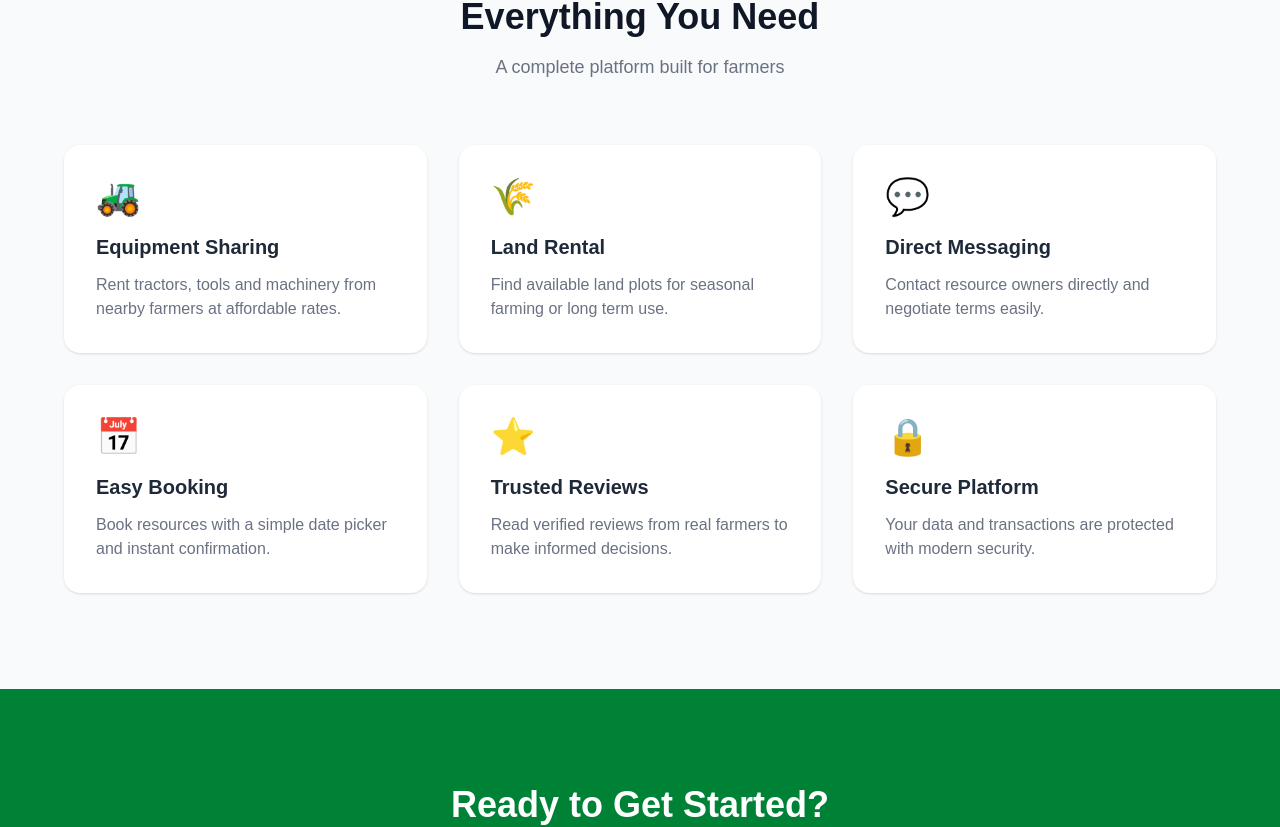
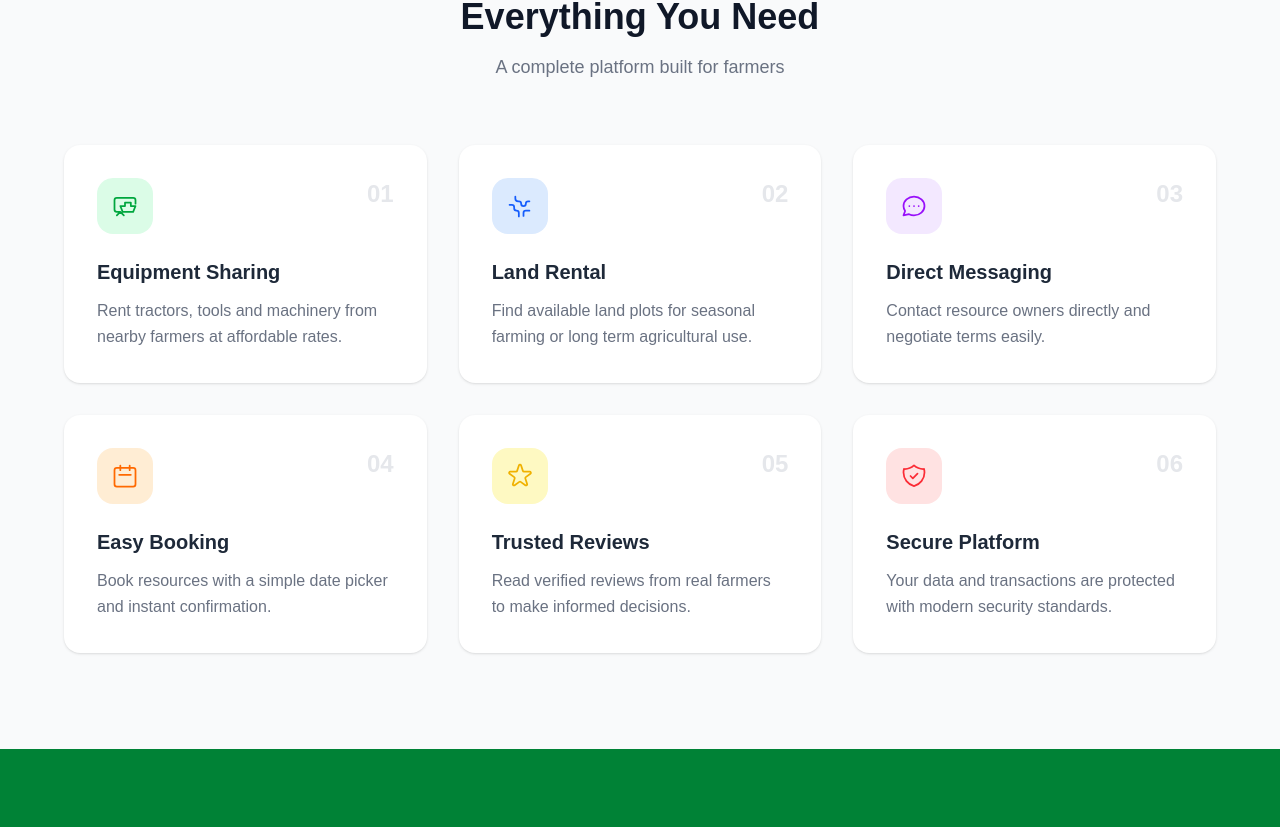
Before and after one commit to lhadjameur/agri-platform, a Next.js app: page / in a window 1280 px wide. Shown: the part 1345-2172 px from the top of the page. Built offline with nearby package versions, Linux system fonts and the light colour scheme.

Commit message:
Update homepage features section with professional icons and card design

```diff
--- a/src/app/page.js
+++ b/src/app/page.js
@@ -70,17 +70,17 @@ export default function Home() {
           <p className="text-center text-gray-500 mb-16 text-lg">Get started in 3 simple steps</p>
           <div className="grid grid-cols-3 gap-8">
             <div className="text-center">
-              <div className="w-16 h-16 bg-green-100 rounded-full flex items-center justify-center mx-auto mb-6 text-2xl">1</div>
+              <div className="w-16 h-16 bg-green-100 rounded-full flex items-center justify-center mx-auto mb-6 text-2xl font-bold text-green-700">1</div>
               <h4 className="text-xl font-bold text-gray-800 mb-3">Create Account</h4>
               <p className="text-gray-500">Sign up for free and set up your farmer profile in minutes.</p>
             </div>
             <div className="text-center">
-              <div className="w-16 h-16 bg-green-100 rounded-full flex items-center justify-center mx-auto mb-6 text-2xl">2</div>
+              <div className="w-16 h-16 bg-green-100 rounded-full flex items-center justify-center mx-auto mb-6 text-2xl font-bold text-green-700">2</div>
               <h4 className="text-xl font-bold text-gray-800 mb-3">Browse or List</h4>
               <p className="text-gray-500">Find resources you need or list your own equipment and land.</p>
             </div>
             <div className="text-center">
-              <div className="w-16 h-16 bg-green-100 rounded-full flex items-center justify-center mx-auto mb-6 text-2xl">3</div>
+              <div className="w-16 h-16 bg-green-100 rounded-full flex items-center justify-center mx-auto mb-6 text-2xl font-bold text-green-700">3</div>
               <h4 className="text-xl font-bold text-gray-800 mb-3">Connect & Book</h4>
               <p className="text-gray-500">Message the owner, agree on terms, and confirm your booking.</p>
             </div>
@@ -94,36 +94,85 @@ export default function Home() {
           <h3 className="text-4xl font-bold text-center text-gray-900 mb-4">Everything You Need</h3>
           <p className="text-center text-gray-500 mb-16 text-lg">A complete platform built for farmers</p>
           <div className="grid grid-cols-3 gap-8">
-            <div className="bg-white p-8 rounded-2xl shadow-sm hover:shadow-md transition">
-              <div className="text-4xl mb-4">🚜</div>
+
+            <div className="bg-white p-8 rounded-2xl shadow-sm hover:shadow-lg transition-all duration-300 hover:-translate-y-1 border border-transparent hover:border-green-100 group">
+              <div className="flex justify-between items-start mb-6">
+                <div className="w-14 h-14 bg-green-100 rounded-2xl flex items-center justify-center group-hover:bg-green-600 transition-all duration-300">
+                  <svg xmlns="http://www.w3.org/2000/svg" className="w-7 h-7 text-green-600 group-hover:text-white transition-all duration-300" fill="none" viewBox="0 0 24 24" stroke="currentColor" strokeWidth={1.5}>
+                    <path strokeLinecap="round" strokeLinejoin="round" d="M8 17H5a2 2 0 01-2-2V7a2 2 0 012-2h14a2 2 0 012 2v3M8 17l-3 3m3-3l3 3M17 12h4l-2 5h-9l-2-5h4V9h5v3z" />
+                  </svg>
+                </div>
+                <span className="text-gray-200 font-bold text-2xl group-hover:text-green-100 transition-all">01</span>
+              </div>
               <h4 className="text-xl font-bold text-gray-800 mb-3">Equipment Sharing</h4>
-              <p className="text-gray-500">Rent tractors, tools and machinery from nearby farmers at affordable rates.</p>
+              <p className="text-gray-500 leading-relaxed">Rent tractors, tools and machinery from nearby farmers at affordable rates.</p>
             </div>
-            <div className="bg-white p-8 rounded-2xl shadow-sm hover:shadow-md transition">
-              <div className="text-4xl mb-4">🌾</div>
+
+            <div className="bg-white p-8 rounded-2xl shadow-sm hover:shadow-lg transition-all duration-300 hover:-translate-y-1 border border-transparent hover:border-blue-100 group">
+              <div className="flex justify-between items-start mb-6">
+                <div className="w-14 h-14 bg-blue-100 rounded-2xl flex items-center justify-center group-hover:bg-blue-600 transition-all duration-300">
+                  <svg xmlns="http://www.w3.org/2000/svg" className="w-7 h-7 text-blue-600 group-hover:text-white transition-all duration-300" fill="none" viewBox="0 0 24 24" stroke="currentColor" strokeWidth={1.5}>
+                    <path strokeLinecap="round" strokeLinejoin="round" d="M3.055 11H5a2 2 0 012 2v1a2 2 0 002 2 2 2 0 012 2v2.945M8 3.935V5.5A2.5 2.5 0 0010.5 8h.5a2 2 0 012 2 2 2 0 104 0 2 2 0 012-2h1.064M15 20.488V18a2 2 0 012-2h3.064" />
+                  </svg>
+                </div>
+                <span className="text-gray-200 font-bold text-2xl group-hover:text-blue-100 transition-all">02</span>
+              </div>
               <h4 className="text-xl font-bold text-gray-800 mb-3">Land Rental</h4>
-              <p className="text-gray-500">Find available land plots for seasonal farming or long term use.</p>
+              <p className="text-gray-500 leading-relaxed">Find available land plots for seasonal farming or long term agricultural use.</p>
             </div>
-            <div className="bg-white p-8 rounded-2xl shadow-sm hover:shadow-md transition">
-              <div className="text-4xl mb-4">💬</div>
+
+            <div className="bg-white p-8 rounded-2xl shadow-sm hover:shadow-lg transition-all duration-300 hover:-translate-y-1 border border-transparent hover:border-purple-100 group">
+              <div className="flex justify-between items-start mb-6">
+                <div className="w-14 h-14 bg-purple-100 rounded-2xl flex items-center justify-center group-hover:bg-purple-600 transition-all duration-300">
+                  <svg xmlns="http://www.w3.org/2000/svg" className="w-7 h-7 text-purple-600 group-hover:text-white transition-all duration-300" fill="none" viewBox="0 0 24 24" stroke="currentColor" strokeWidth={1.5}>
+                    <path strokeLinecap="round" strokeLinejoin="round" d="M8 12h.01M12 12h.01M16 12h.01M21 12c0 4.418-4.03 8-9 8a9.863 9.863 0 01-4.255-.949L3 20l1.395-3.72C3.512 15.042 3 13.574 3 12c0-4.418 4.03-8 9-8s9 3.582 9 8z" />
+                  </svg>
+                </div>
+                <span className="text-gray-200 font-bold text-2xl group-hover:text-purple-100 transition-all">03</span>
+              </div>
               <h4 className="text-xl font-bold text-gray-800 mb-3">Direct Messaging</h4>
-              <p className="text-gray-500">Contact resource owners directly and negotiate terms easily.</p>
+              <p className="text-gray-500 leading-relaxed">Contact resource owners directly and negotiate terms easily.</p>
             </div>
-            <div className="bg-white p-8 rounded-2xl shadow-sm hover:shadow-md transition">
-              <div className="text-4xl mb-4">📅</div>
+
+            <div className="bg-white p-8 rounded-2xl shadow-sm hover:shadow-lg transition-all duration-300 hover:-translate-y-1 border border-transparent hover:border-orange-100 group">
+              <div className="flex justify-between items-start mb-6">
+                <div className="w-14 h-14 bg-orange-100 rounded-2xl flex items-center justify-center group-hover:bg-orange-500 transition-all duration-300">
+                  <svg xmlns="http://www.w3.org/2000/svg" className="w-7 h-7 text-orange-500 group-hover:text-white transition-all duration-300" fill="none" viewBox="0 0 24 24" stroke="currentColor" strokeWidth={1.5}>
+                    <path strokeLinecap="round" strokeLinejoin="round" d="M8 7V3m8 4V3m-9 8h10M5 21h14a2 2 0 002-2V7a2 2 0 00-2-2H5a2 2 0 00-2 2v12a2 2 0 002 2z" />
+                  </svg>
+                </div>
+                <span className="text-gray-200 font-bold text-2xl group-hover:text-orange-100 transition-all">04</span>
+              </div>
               <h4 className="text-xl font-bold text-gray-800 mb-3">Easy Booking</h4>
-              <p className="text-gray-500">Book resources with a simple date picker and instant confirmation.</p>
+              <p className="text-gray-500 leading-relaxed">Book resources with a simple date picker and instant confirmation.</p>
             </div>
-            <div className="bg-white p-8 rounded-2xl shadow-sm hover:shadow-md transition">
-              <div className="text-4xl mb-4">⭐</div>
+
+            <div className="bg-white p-8 rounded-2xl shadow-sm hover:shadow-lg transition-all duration-300 hover:-translate-y-1 border border-transparent hover:border-yellow-100 group">
+              <div className="flex justify-between items-start mb-6">
+                <div className="w-14 h-14 bg-yellow-100 rounded-2xl flex items-center justify-center group-hover:bg-yellow-500 transition-all duration-300">
+                  <svg xmlns="http://www.w3.org/2000/svg" className="w-7 h-7 text-yellow-500 group-hover:text-white transition-all duration-300" fill="none" viewBox="0 0 24 24" stroke="currentColor" strokeWidth={1.5}>
+                    <path strokeLinecap="round" strokeLinejoin="round" d="M11.049 2.927c.3-.921 1.603-.921 1.902 0l1.519 4.674a1 1 0 00.95.69h4.915c.969 0 1.371 1.24.588 1.81l-3.976 2.888a1 1 0 00-.363 1.118l1.518 4.674c.3.922-.755 1.688-1.538 1.118l-3.976-2.888a1 1 0 00-1.176 0l-3.976 2.888c-.783.57-1.838-.197-1.538-1.118l1.518-4.674a1 1 0 00-.363-1.118l-3.976-2.888c-.784-.57-.38-1.81.588-1.81h4.914a1 1 0 00.951-.69l1.519-4.674z" />
+                  </svg>
+                </div>
+                <span className="text-gray-200 font-bold text-2xl group-hover:text-yellow-100 transition-all">05</span>
+              </div>
               <h4 className="text-xl font-bold text-gray-800 mb-3">Trusted Reviews</h4>
-              <p className="text-gray-500">Read verified reviews from real farmers to make informed decisions.</p>
+              <p className="text-gray-500 leading-relaxed">Read verified reviews from real farmers to make informed decisions.</p>
             </div>
-            <div className="bg-white p-8 rounded-2xl shadow-sm hover:shadow-md transition">
-              <div className="text-4xl mb-4">🔒</div>
+
+            <div className="bg-white p-8 rounded-2xl shadow-sm hover:shadow-lg transition-all duration-300 hover:-translate-y-1 border border-transparent hover:border-red-100 group">
+              <div className="flex justify-between items-start mb-6">
+                <div className="w-14 h-14 bg-red-100 rounded-2xl flex items-center justify-center group-hover:bg-red-500 transition-all duration-300">
+                  <svg xmlns="http://www.w3.org/2000/svg" className="w-7 h-7 text-red-500 group-hover:text-white transition-all duration-300" fill="none" viewBox="0 0 24 24" stroke="currentColor" strokeWidth={1.5}>
+                    <path strokeLinecap="round" strokeLinejoin="round" d="M9 12l2 2 4-4m5.618-4.016A11.955 11.955 0 0112 2.944a11.955 11.955 0 01-8.618 3.04A12.02 12.02 0 003 9c0 5.591 3.824 10.29 9 11.622 5.176-1.332 9-6.03 9-11.622 0-1.042-.133-2.052-.382-3.016z" />
+                  </svg>
+                </div>
+                <span className="text-gray-200 font-bold text-2xl group-hover:text-red-100 transition-all">06</span>
+              </div>
               <h4 className="text-xl font-bold text-gray-800 mb-3">Secure Platform</h4>
-              <p className="text-gray-500">Your data and transactions are protected with modern security.</p>
+              <p className="text-gray-500 leading-relaxed">Your data and transactions are protected with modern security standards.</p>
             </div>
+
           </div>
         </div>
       </section>
@@ -145,7 +194,7 @@ export default function Home() {
           <span className="text-2xl">🌱</span>
           <span className="text-white text-xl font-bold">AgriShare</span>
         </div>
-        <p className="text-sm">© 2026 AgriShare. Built for farmers, by farmers.</p>
+        <p className="text-sm">© 2026 AgriShare. Smarter Farming Through Sharing.</p>
       </footer>
     </main>
   )
```
Lines whose indentation alone changed are shown as unchanged.
